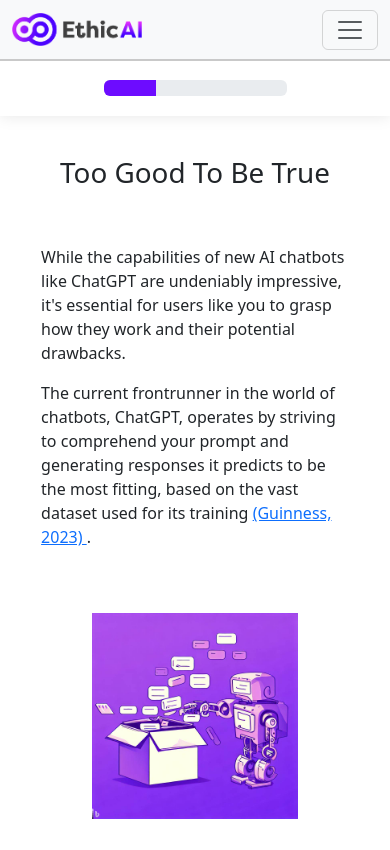
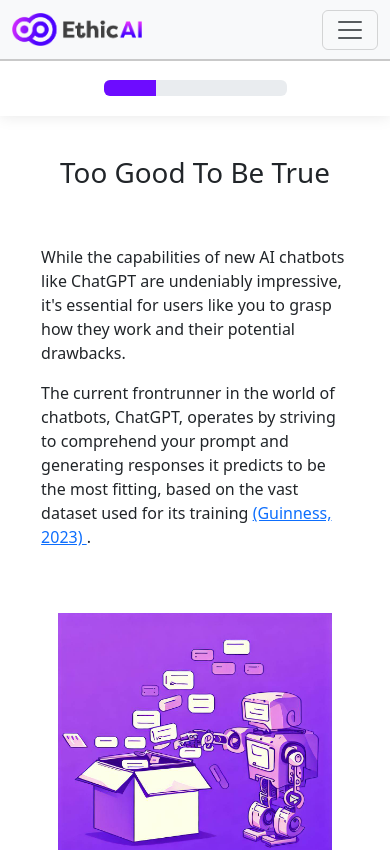
Before and after one commit to harslash/EthicAI, a Vue app in the folder project/ethicai-spa/: page /chatbots/too-good-to-be-true in a window 390 px wide. Shown: the top 850 px of the page. Built offline with nearby package versions, Linux system fonts and the light colour scheme.

Commit message:
Adjusted image width in mobile res

```diff
--- a/project/ethicai-spa/src/components/pages/chatbots/chatbots-page-2.vue
+++ b/project/ethicai-spa/src/components/pages/chatbots/chatbots-page-2.vue
@@ -269,12 +269,12 @@ export default defineComponent({
 
     .img-a,
     .img-b {
-        width: 60%;
+        width: 80%;
     }
 
     .img-c,
     .img-d {
-        width: 90%;
+        width: 100%;
     }
 }
 </style>
```
